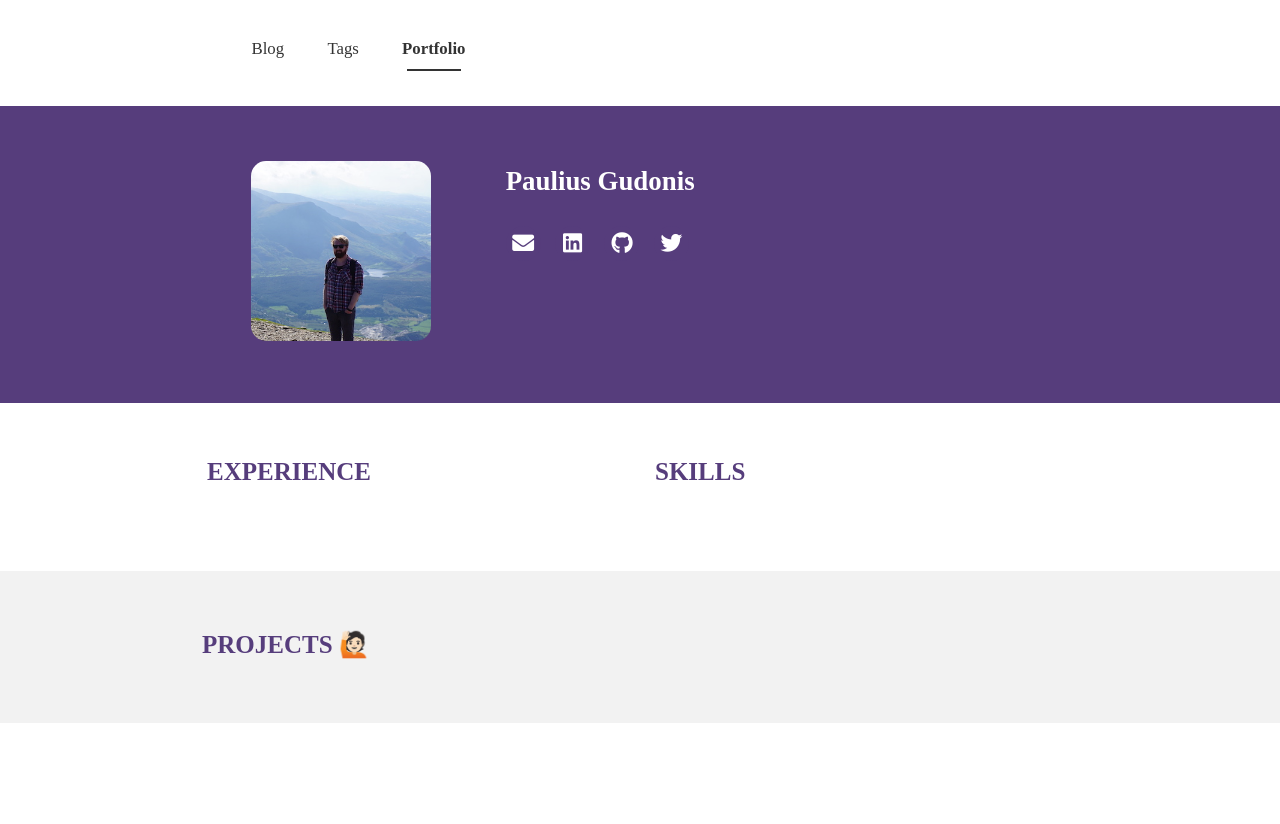
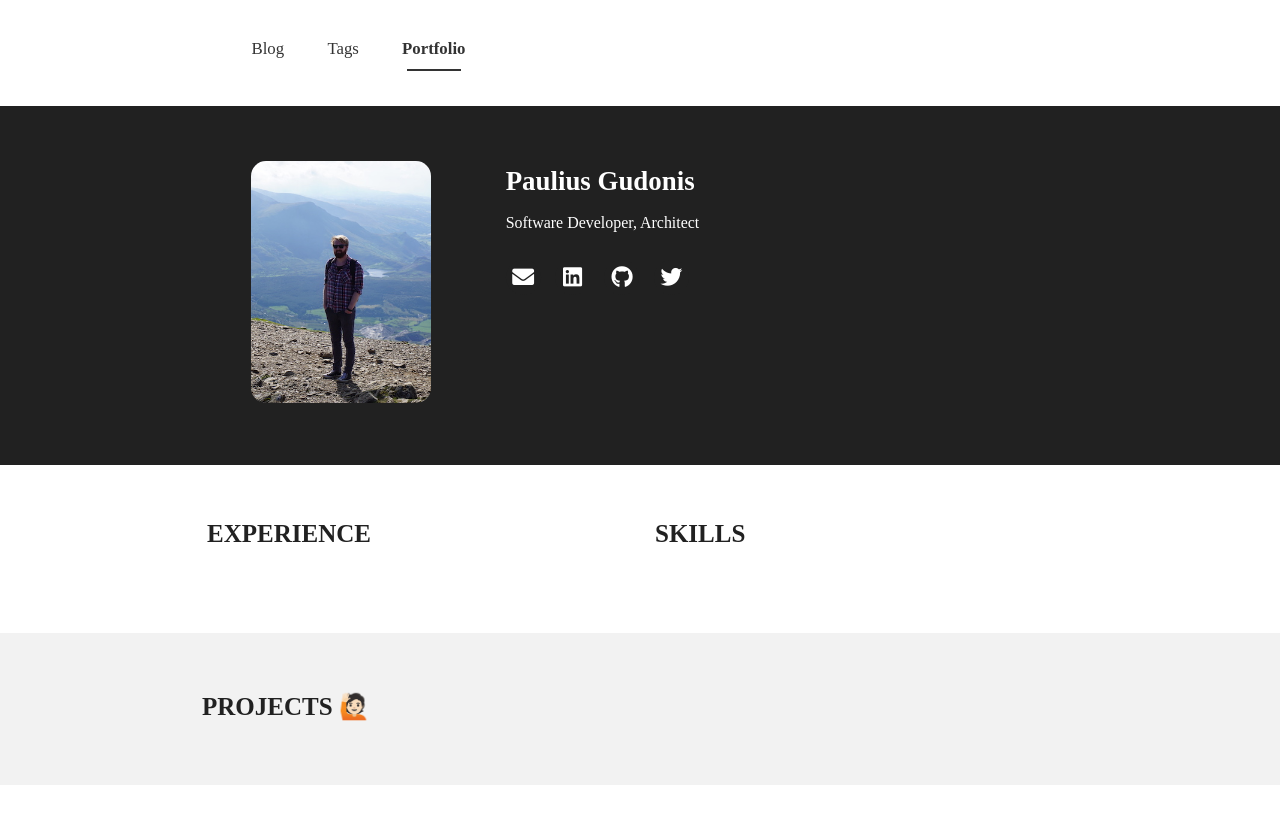
Before and after one commit to nakkht/pgu.dev, a Jekyll site: the page built from portfolio.html, in a window 1280 px wide. Shown: the top 824 px of the page. Built offline with Jekyll 4.4.1, drawn with Linux system fonts in a browser that asks for light colours; nearby versions of some CDN libraries; some web fonts are replaced.

Commit message:
Changed theme colors, profile image aspect ratio Added description

```diff
--- a/_config.yml
+++ b/_config.yml
@@ -7,6 +7,7 @@ theme_settings :
   profile :
     image : assets/img/me.jpg
     username : Paulius Gudonis
+    description: Software Developer, Architect
 
   icons :
     email: paulius.gudonis.92@gmail.com
--- a/_sass/base/_variable.scss
+++ b/_sass/base/_variable.scss
@@ -1,7 +1,7 @@
-$theme-color : #8b51a3;
-$theme-bright : #f7f4f9;
-$theme-dark : #563d7c;
-$theme-dark2 : #443063;
+$theme-color : #484848;
+$theme-bright : #8e8e8e;
+$theme-dark : #212121;
+$theme-dark2 : #1b1b1b;
 $text : rgba(0,0,0,0.8);
 $text-gray : rgba(0,0,0,0.54);
 
--- a/_sass/layouts/_portfolio.scss
+++ b/_sass/layouts/_portfolio.scss
@@ -10,7 +10,7 @@
         overflow: hidden;
         display: inline-block;
         width: 180px;
-        height: 180px;
+        height: 242px;
         border-radius: 15px;
         img {
           width: 100%;
```
